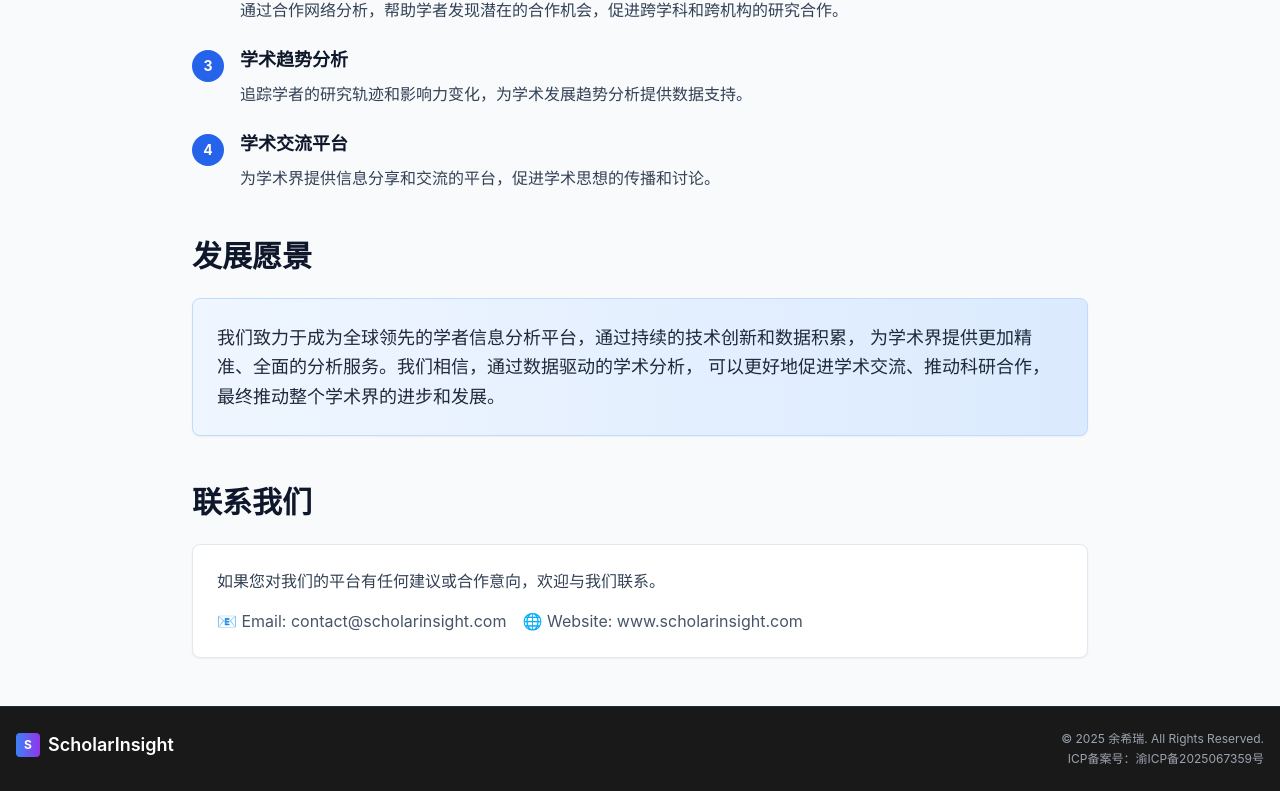
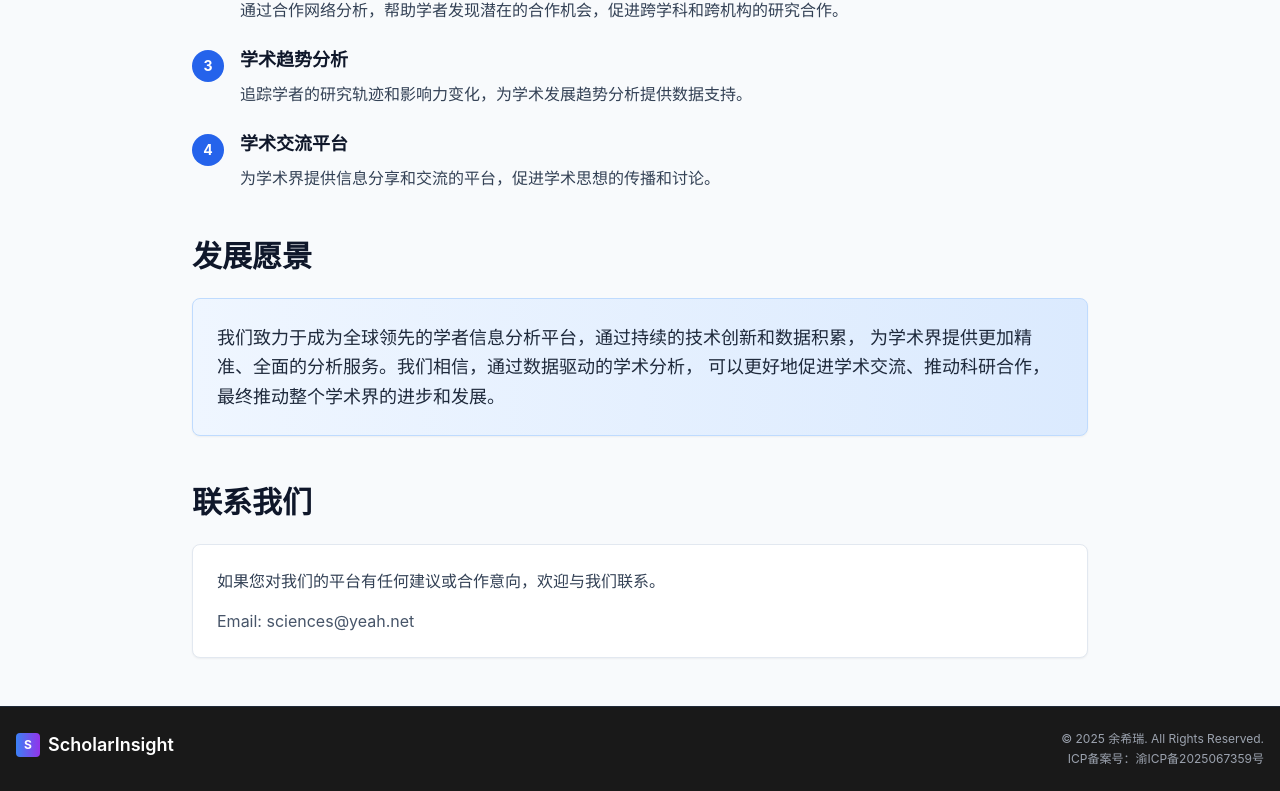
Before and after one commit to yyxxrr739/scholarinsight, a Next.js app: page /about in a window 1280 px wide. Shown: the part 1438-2229 px from the top of the page. Built offline with nearby package versions, Linux system fonts and the light colour scheme.

Commit message:
fix: 更新about页面

```diff
--- a/app/about/page.tsx
+++ b/app/about/page.tsx
@@ -183,8 +183,7 @@ export default function AboutPage() {
                   如果您对我们的平台有任何建议或合作意向，欢迎与我们联系。
                 </p>
                 <div className="flex items-center space-x-4 text-academic-600">
-                  <span>📧 Email: contact@scholarinsight.com</span>
-                  <span>🌐 Website: www.scholarinsight.com</span>
+                  <span>Email: sciences@yeah.net</span>
                 </div>
               </div>
             </section>
```
